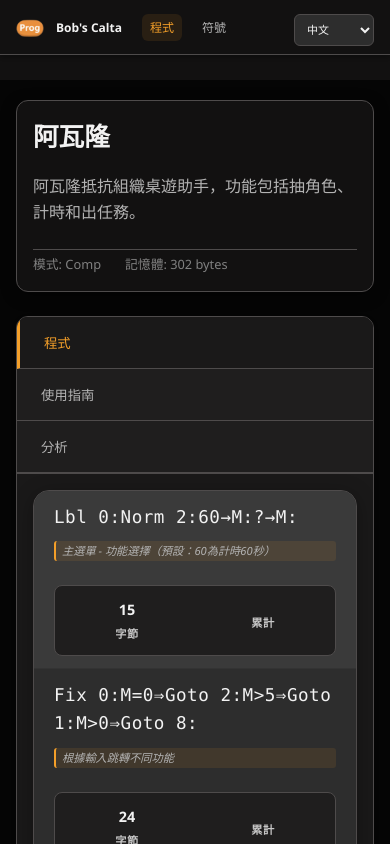
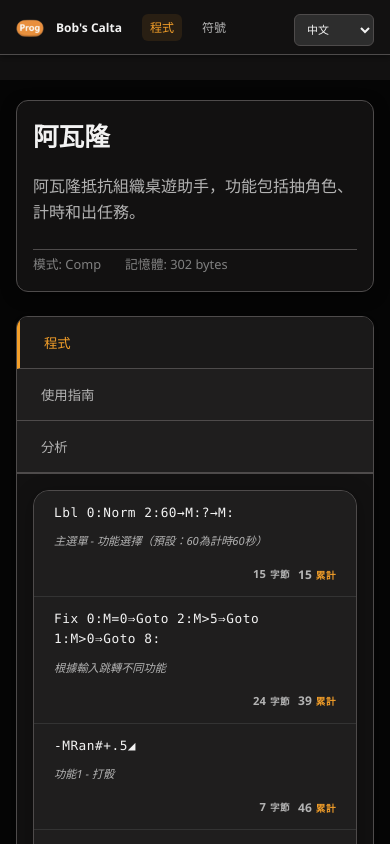
Before and after one commit to jkclee123/bob-calta-prog, a React (Create React App) app: page /program/avalon in a window 390 px wide. Shown: the top 844 px of the page. Built offline with nearby package versions, Linux system fonts and the light colour scheme; a web font is replaced by a local one.

Commit message:
code viewer visual update

```diff
--- a/src/components/CodeViewer.css
+++ b/src/components/CodeViewer.css
@@ -61,17 +61,17 @@
   min-height: 80px;
 }
 
-.code-line-card:hover {
-  background-color: var(--card-hover-bg);
-  transform: translateX(4px);
-}
-
 .code-line-card.even {
   background-color: var(--code-even-bg);
 }
 
 .code-line-card.odd {
   background-color: var(--code-odd-bg);
+}
+
+.code-line-card:hover {
+  background-color: var(--bg-quinary);
+  transform: translateY(-2px);
 }
 
 .code-line-card:last-child {
@@ -128,10 +128,6 @@
 /* Code Comments */
 .line-comment {
   margin-top: 4px;
-  padding: 6px 10px;
-  background: var(--accent-color-bg);
-  border-left: 2px solid var(--accent-color);
-  border-radius: 3px;
   width: 100%;
 }
 
@@ -163,21 +159,30 @@
 .stat-value {
   font-size: 1.1rem;
   font-weight: 700;
-  color: var(--text-primary);
+  color: var(--text-secondary);
   transition: color 0.3s ease;
 }
 
 .cumulative-value {
-  color: var(--accent-color);
   font-size: 1.2rem;
+  font-weight: 700;
+  color: var(--text-secondary);
+  transition: color 0.3s ease;
 }
 
 .stat-label {
   font-size: 0.65rem;
   color: var(--text-secondary);
-  text-transform: uppercase;
   letter-spacing: 0.5px;
-  font-weight: 500;
+  font-weight: 600;
+  transition: color 0.3s ease;
+}
+
+.cumulative-label {
+  font-size: 0.65rem;
+  color: var(--accent-color);
+  letter-spacing: 0.5px;
+  font-weight: 600;
   transition: color 0.3s ease;
 }
 
@@ -245,12 +250,38 @@
   }
 
   .line-stats {
-    justify-content: space-around;
-    background: var(--bg-tertiary);
-    border: 1px solid var(--border-primary);
-    padding: 12px;
-    border-radius: 8px;
-    margin-top: 8px;
+    justify-content: right;
+    flex-direction: row;
+    gap: 8px;
+    flex-wrap: nowrap;
+  }
+
+  .line-bytes,
+  .line-cumulative {
+    flex-direction: row;
+    gap: 2px;
+    min-width: auto;
+    align-items: baseline;
+  }
+
+  .stat-value {
+    font-size: 0.8rem;
+    font-weight: 500;
+  }
+
+  .cumulative-value {
+    font-size: 0.9rem;
+    font-weight: 500;
+  }
+
+  .stat-label {
+    font-size: 0.6rem;
+    padding-left: 2px;
+  }
+
+  .cumulative-label {
+    font-size: 0.6rem;
+    padding-left: 2px;
   }
 
   .code-text {
@@ -262,7 +293,6 @@
   }
 
   .line-comment {
-    padding: 4px 8px;
     margin-top: 3px;
   }
 
@@ -293,33 +323,46 @@
   }
 
   .code-text {
-    font-size: 1.1rem;
+    font-size: 0.8rem;
   }
 
   .comment-text {
     font-size: 0.7rem;
   }
 
-  .line-comment {
-    padding: 3px 6px;
-    margin-top: 2px;
+  .line-stats {
+    justify-content: right;
+    flex-direction: row;
+    gap: 8px;
+    flex-wrap: nowrap;
+  }
+
+  .line-bytes,
+  .line-cumulative {
+    flex-direction: row;
+    gap: 2px;
+    min-width: auto;
+    align-items: baseline;
   }
 
   .stat-value {
-    font-size: 0.9rem;
+    font-size: 0.7rem;
     font-weight: 600;
   }
 
   .cumulative-value {
-    font-size: 1rem;
+    font-size: 0.75rem;
     font-weight: 600;
   }
 
   .stat-label {
-    font-size: 0.7rem;
-    font-weight: 600;
-    color: var(--text-primary);
-    opacity: 0.8;
+    font-size: 0.6rem;
+    padding-left: 2px;
+  }
+
+  .cumulative-label {
+    font-size: 0.6rem;
+    padding-left: 2px;
   }
 
   .summary-content {
--- a/src/components/CodeViewer.js
+++ b/src/components/CodeViewer.js
@@ -6,14 +6,20 @@ import './CodeViewer.css';
 const CodeViewer = ({ program }) => {
   const { t } = useLanguage();
 
-
+  // Calculate cumulative bytes for each line
+  const linesWithCumulative = program.code.map((line, index) => {
+    const cumulativeBytes = program.code
+      .slice(0, index + 1)
+      .reduce((total, currentLine) => total + currentLine.bytes, 0);
+    return { ...line, calculatedCumulativeBytes: cumulativeBytes };
+  });
 
   return (
     <div className="code-viewer">
       <div className="code-container">
 
         <div className="code-lines">
-          {program.code.map((line, index) => (
+          {linesWithCumulative.map((line, index) => (
             <div key={line.line} className={`code-line-card ${index % 2 === 0 ? 'even' : 'odd'}`}>
               <div className="line-content">
                 <div className="line-code-content">
@@ -31,11 +37,11 @@ const CodeViewer = ({ program }) => {
               <div className="line-stats">
                 <div className="line-bytes">
                   <span className="stat-value">{line.bytes}</span>
-                  <span className="stat-label">{t({ en: 'bytes', zh: '字節' })}</span>
+                  <span className="stat-label">{t({ en: 'BYTES', zh: '字節' })}</span>
                 </div>
                 <div className="line-cumulative">
-                  <span className="stat-value cumulative-value">{line.cumulativeBytes}</span>
-                  <span className="stat-label">{t({ en: 'total', zh: '累計' })}</span>
+                  <span className="stat-value cumulative-value">{line.calculatedCumulativeBytes}</span>
+                  <span className="cumulative-label">{t({ en: 'SUBTOTAL', zh: '累計' })}</span>
                 </div>
               </div>
             </div>
--- a/src/index.css
+++ b/src/index.css
@@ -8,6 +8,7 @@
   --bg-secondary: hsl(0, 2%, 7%);
   --bg-tertiary: hsl(0, 2%, 12%);
   --bg-quaternary: hsl(0, 2%, 18%);
+  --bg-quinary: hsl(0, 2%, 24%);
   --text-primary: hsl(0, 0%, 95%);
   --text-secondary: hsl(0, 0%, 70%);
   --text-tertiary: hsl(0, 0%, 50%);
@@ -20,8 +21,8 @@
   --header-bg: hsl(0, 2%, 5%);
   --input-bg: #2d2d2d;
   --code-bg: #2d2d2d;
-  --code-even-bg: #3a3a3a;
-  --code-odd-bg: #2d2d2d;
+  --code-even-bg: hsl(0, 2%, 12%);
+  --code-odd-bg: hsl(0, 2%, 12%);
 
   /* Accent Colors */
   --accent-color: #F49F29;
--- a/src/pages/HomePage.css
+++ b/src/pages/HomePage.css
@@ -106,7 +106,7 @@
   border: 1px solid #404040;
   display: flex;
   flex-direction: column;
-  height: 340px;
+  height: 100%;
 }
 
 .program-card:hover {
@@ -201,10 +201,6 @@
     gap: 24px;
   }
 
-  .program-card {
-    height: 300px;
-  }
-
   .program-card-image {
     height: 140px;
   }
@@ -248,10 +244,6 @@
     margin-bottom: 40px;
   }
 
-  .program-card {
-    height: 280px;
-  }
-
   .program-card-image {
     height: 120px;
   }
--- a/src/pages/ProgramPage.css
+++ b/src/pages/ProgramPage.css
@@ -128,6 +128,7 @@
 }
 
 .tab-content {
+  background: var(--bg-secondary);
   padding: 32px;
 }
 
```
Also changed, not shown: public/images/programs/avalon.png.
